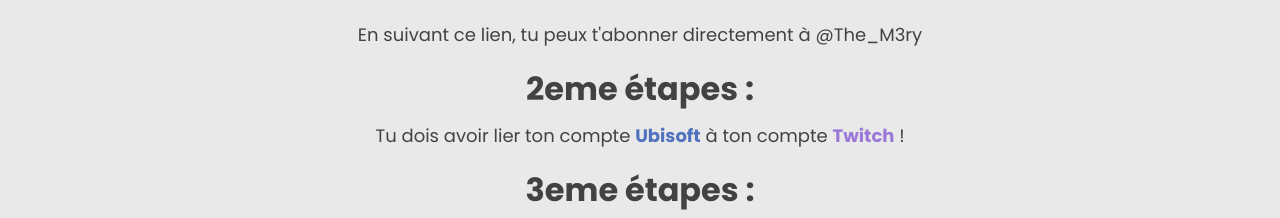
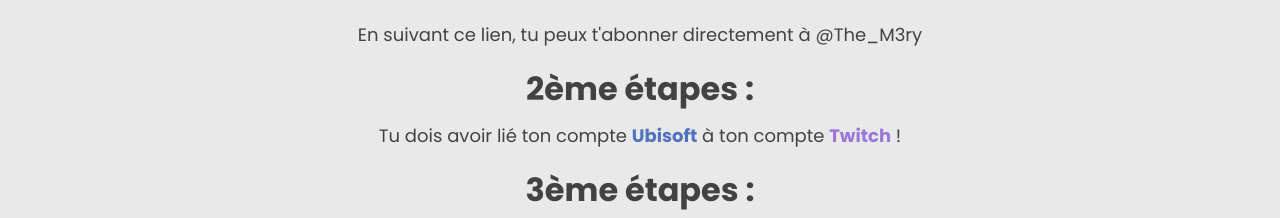
Before and after one commit to Jerem-DEV-lab/M3ry-Streameur, a React (Create React App) app in the folder client/: page /aide/charms in a window 1280 px wide. Shown: the part 582-800 px from the top of the page. Built offline with nearby package versions, Linux system fonts and the light colour scheme; no server answers.

Commit message:
fix: Fix des vidéos youtubes envoyer depuis le back + fix front

```diff
--- a/client/src/Pages/HelpCharms/HelpCharms.jsx
+++ b/client/src/Pages/HelpCharms/HelpCharms.jsx
@@ -23,15 +23,14 @@
                         </ul>
                         En suivant ce lien, tu peux t'abonner directement à @The_M3ry
 
-                        <span className="d-block h2">2eme étapes :</span>
+                        <span className="d-block h2">2ème étapes :</span>
                         <ul>
-                            <li>Tu dois avoir lier ton compte <strong className="text-alert-ubisoft">Ubisoft</strong> à
-                                ton
-                                compte <strong className="text-alert-twitch">Twitch</strong> !
+                            <li>Tu dois avoir lié ton compte <strong className="text-alert-ubisoft">Ubisoft</strong> à
+                                ton compte <strong className="text-alert-twitch">Twitch</strong> !
                             </li>
                         </ul>
-                        <span className="d-block h2">3eme étapes :</span>
-                        Tu as plus qu'à prendre un café et te poser 2h 3h sur le <span className="text-alert-twitch">stream de The_M3ry</span>&nbsp;
+                        <span className="d-block h2">3ème étapes :</span>
+                        Tu as plus qu'a prendre un café et te poser 2h 3h sur le <span className="text-alert-twitch">stream de The_M3ry</span>&nbsp;
                         ou te poser devant les <span className="text-alert-youtube">vidéos de The_M3ry</span>. 🍿
                     </p>
                 </div>
--- a/client/src/Pages/YoutubeList.jsx
+++ b/client/src/Pages/YoutubeList.jsx
@@ -10,6 +10,7 @@
 
     return <>
         <div className="container mb-5">
+            <h1 className="h1 mt-10">Les vidéos de M3ry :</h1>
             <div className="youtube-layout">
                 {!isEmpty(videos) && videos.loading ? <Loader/> : videos.items.map((v, index) => <>
                     <div className="miniature-video-YT" key={index}>
@@ -26,7 +27,7 @@
                                 <p>{isEmpty(v.snippet.description) ? "Oups aucune description n'a été charger 👻" : v.snippet.description}</p>
                             </div>
                             <div className="miniature-footer-YT">
-                                <button className="button_youtube">Regarder plus</button>
+                                <Link to={`/videos/youtube/video_id=${v.id.videoId}`} className="button_youtube">Voir la vidéo</Link>
                             </div>
                         </div>
                     </div>
--- a/client/src/css/pages/YoutubeList.scss
+++ b/client/src/css/pages/YoutubeList.scss
@@ -1,6 +1,6 @@
 .youtube-layout{
-  margin-top: 150px; //a supprimer
   display: grid;
+  margin-top: calc(var(--space) * 4);
   grid-template-columns: repeat(2, 1fr);
   column-gap: calc(var(--space) * 2);
   row-gap: calc(var(--space) * 2);
```
Also changed, not shown: 2 other files (tests, documents, lock files or other folders).
